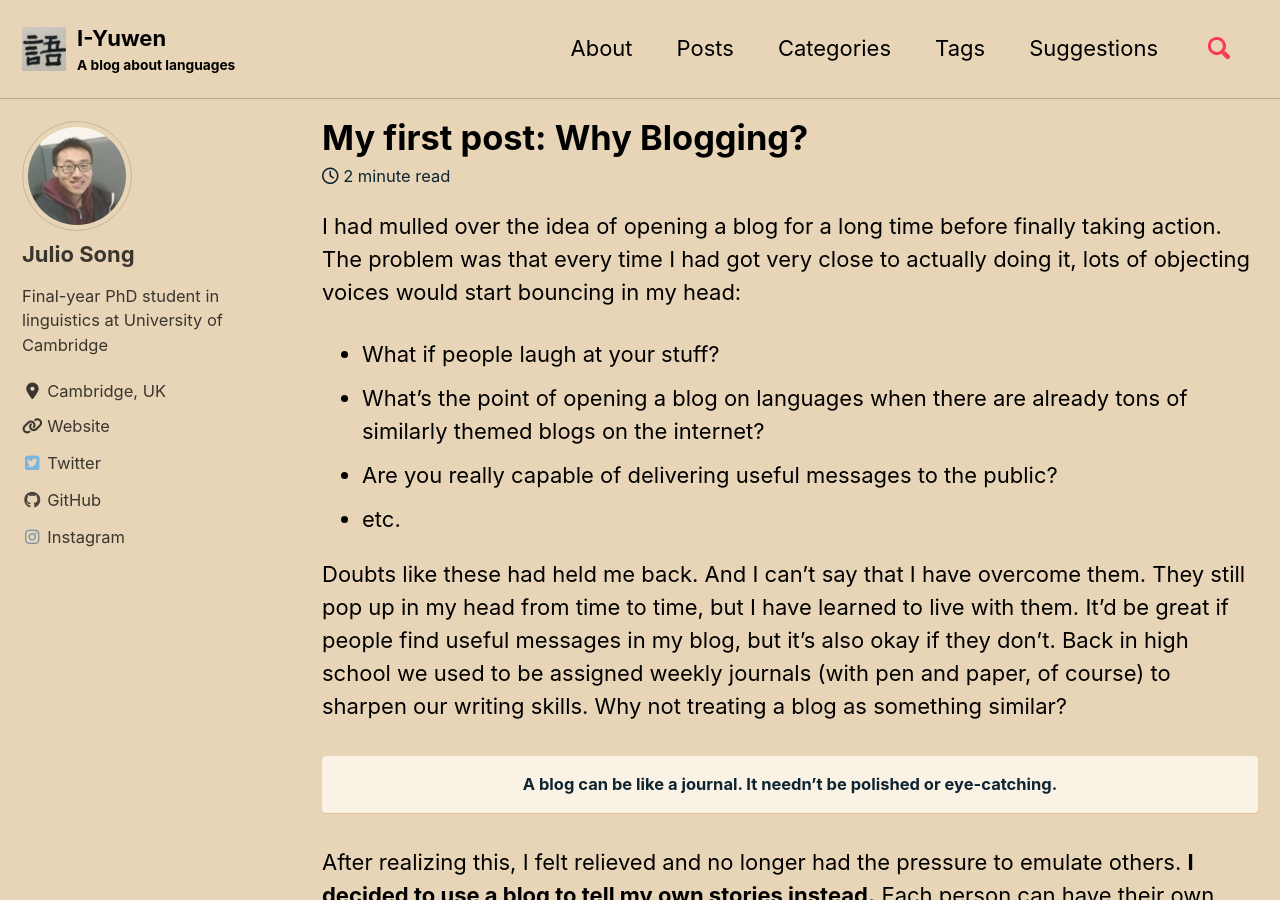
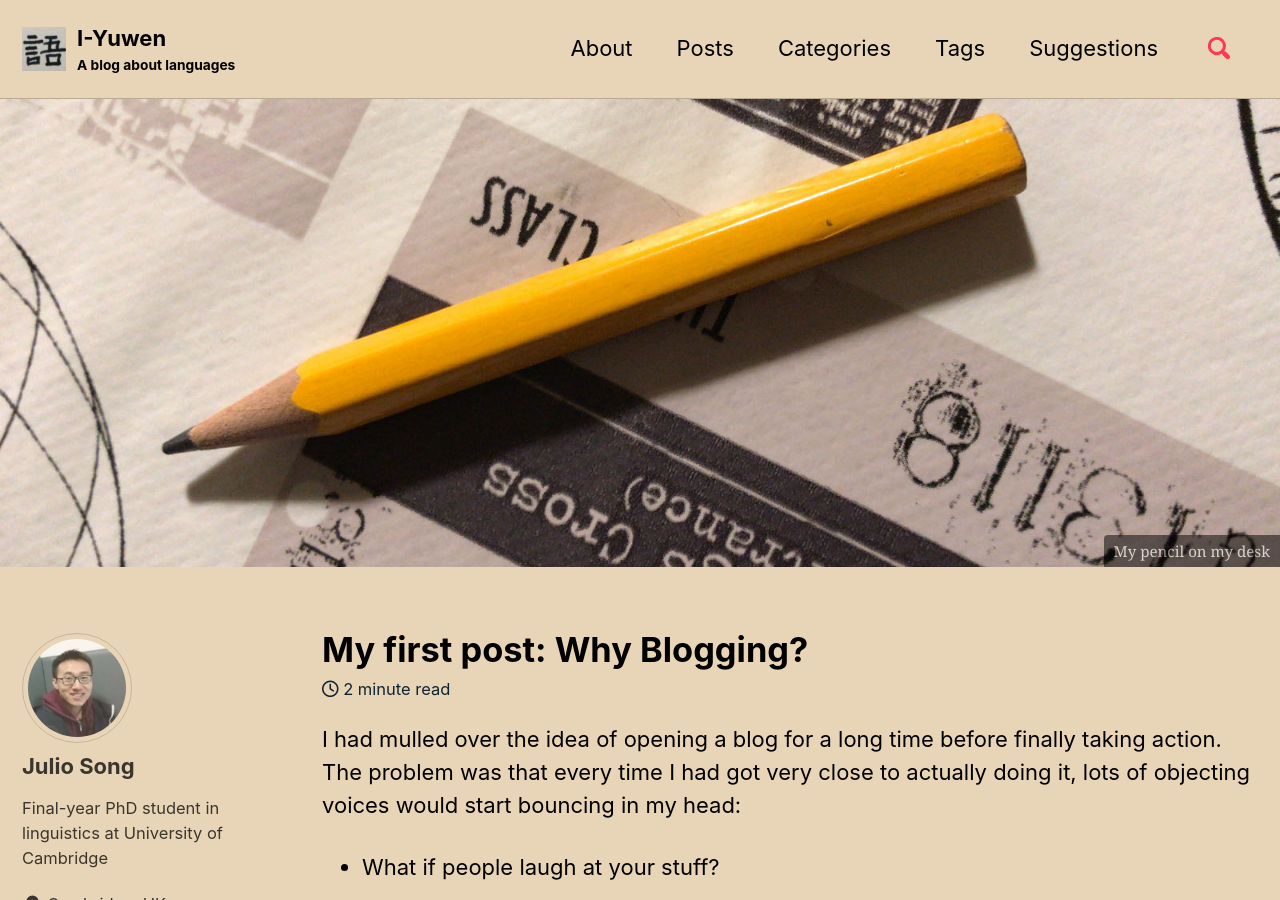
Before and after one commit to juliosong/blog, a Jekyll site: the page built from _posts/2019-08-03-my-first-post.md, in a window 1280 px wide and 900 px high. Built offline with Jekyll 4.4.1, drawn with Linux system fonts in a browser that asks for light colours; cached includes are drawn as plain includes; nearby versions of some CDN libraries; comment, search, counter and statistics services are not loaded.

Commit message:
added header image to first post

```diff
--- a/_posts/2019-08-03-my-first-post.md
+++ b/_posts/2019-08-03-my-first-post.md
@@ -2,6 +2,10 @@
 title: "My first post: Why Blogging?"
 categories: [life]
 tags: [blog, experience, doubt]
+header:
+  image: /assets/images/pencil.jpg
+  image_description: "A pencil on my desk."
+  caption: "My pencil on my desk"
 ---
 
 I had mulled over the idea of opening a blog for a long time before finally taking action. The problem was that every time I had got very close to actually doing it, lots of objecting voices would start bouncing in my head:
```
Also changed, not shown: assets/images/pencil.jpg (added).
